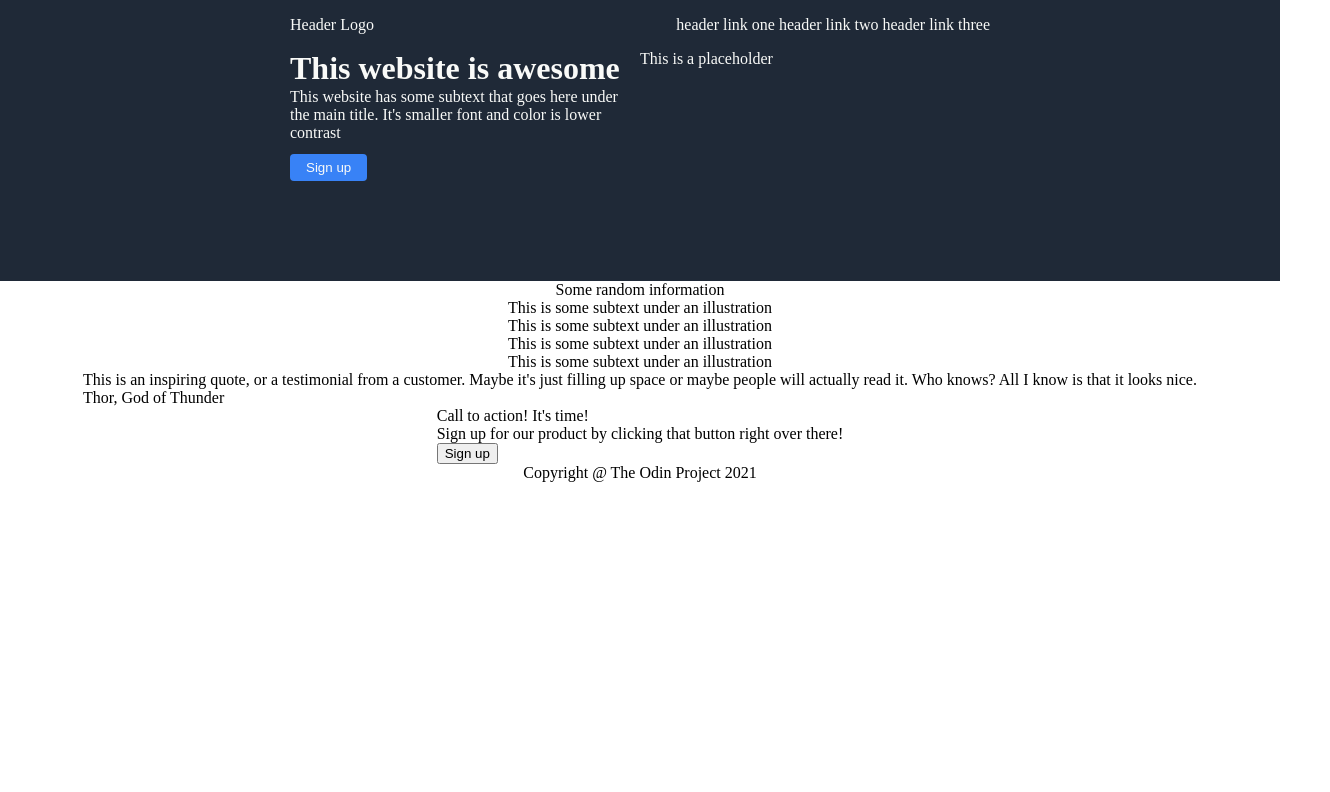
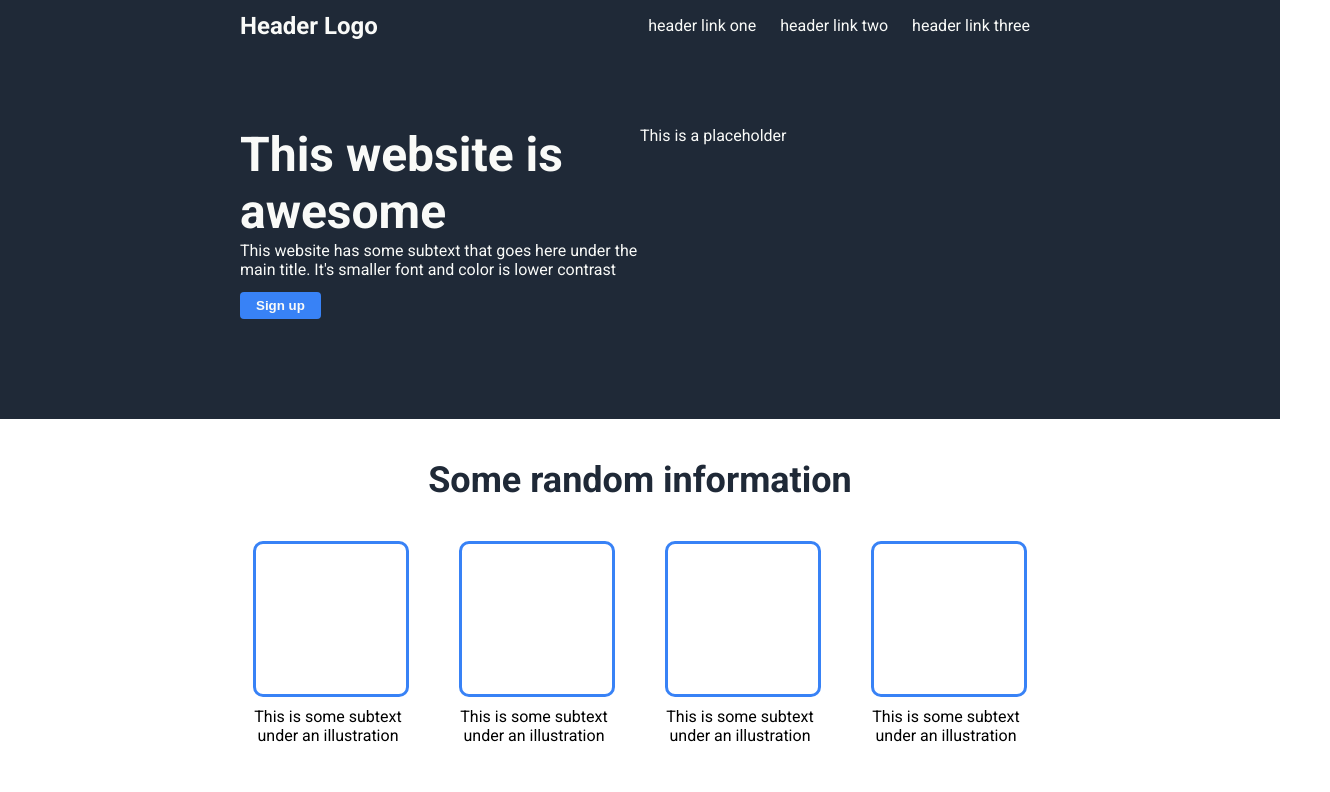
Before and after one commit to chris-kepley/LandingPage, a plain HTML site: page index.html in a window 1280 px wide. Shown: the top 792 px of the page, 1330 px wide, since content can reach past the window. Drawn offline with Linux system fonts and the light colour scheme.

Commit message:
Finish page without polish

```diff
--- a/index.html
+++ b/index.html
@@ -67,17 +67,22 @@
       </div>
 
       <div class="lower-middle">
-        <div class="quote">This is an inspiring quote, or a testimonial from a customer. Maybe it's just filling up space or maybe people will actually read it. Who knows? All I know is that it looks nice.</div>
-        <div class="author">Thor, God of Thunder</div>
+
+          <div class="lower-background">
+          <div class="quote">This is an inspiring quote, or a testimonial from a customer. Maybe it's just filling up space or maybe people will actually read it. Who knows? All I know is that it looks nice.</div>
+          <div class="author">Thor, God of Thunder</div>
+
+          </div>
       </div>
+
 
       <div class="lower">
         <div class="lowerbutton">
           <div class="bigbutton">
             <div class="bigbuttonheader">Call to action! It's time!</div>
             <div class="bigbuttonsubtext">Sign up for our product by clicking that button right over there!</div>
+          </div>
             <button class="signup2">Sign up</button>
-          </div>
         </div>
 
       </div>
--- a/stylesheet.css
+++ b/stylesheet.css
@@ -3,6 +3,8 @@ body {
   flex-direction: column;
   align-items: center;
   margin: 0;
+  font-family: 'Roboto';
+
 }
 
 .top-section {
@@ -13,14 +15,37 @@ body {
   padding-bottom: 100px;
 }
 
+.footer{
+  background-color: #1F2937;
+  width: 100%;
+  height: 50%;
+  color: #F9FAF8;
+  padding: 50px 50px;
+
+  display: flex;
+
+  justify-content: center;
+}
+
+h1 {
+  font-size: 48px;
+  color: #F9FAF8;
+}
+
+.logo, .bigbuttonheader {
+  font-size: 24px;
+  font-weight: bold;
+}
+
 .background {
-  width: 700px;
+  width: 800px;
   margin: 0 auto;
 }
 .headernav  {
   display: flex;
   align-items: center;
   justify-content: space-between;
+  padding-bottom: 75px;
 }
 
 .info-top {
@@ -30,18 +55,101 @@ body {
 .top-left, .headernav,.top-right {
   flex: 1;
 }
-
-li {
-  list-style-type: none;
-  display: inline;
-}
-
-a {
-  text-decoration: none;
-  color:#F9FAF8;
+.lower-middle {
+  height: 50%;
+  width: 100%;
+  background-color: #e5e7eb
 
 }
 
+.quote {
+  font-size: 36px;
+  font-style: italic;
+  font-weight: 200;
+  padding-right: 100px;
+  padding-left: 100px;
+  padding-top: 100px;
+  color: #1F2937;
+}
+
+.author {
+  text-align: center;
+  padding-left: 600px;
+  padding-bottom: 100px;
+  font-weight: bolder;
+}
+
+
+.lower-background {
+  width: 1000px;
+  margin: 0 auto;
+}
+
+
+
+.middle-upper-container {
+  display: flex;
+  padding-bottom: 50px;
+  justify-content: center;
+  gap: 50px;
+}
+.subtext {
+  width: 150px;
+  text-align: center;
+  padding-top: 10px;
+
+}
+.box {
+  border-style: solid;
+  border-color: #3882F6;
+  width: 150px;
+  height: 150px;
+  border-radius: 10px;
+}
+
+.lowerbutton {
+  display: flex;
+  gap: 100px;
+
+}
+.lower {
+  display: flex;
+  border-style: none;
+  width: 900px;
+  height: 120px;
+  background-color: #3882F6;
+  justify-content: center;
+  align-items: center;
+  color: #F9FAF8;
+  border-radius: 10px;
+  margin-top: 75px;
+  margin-bottom: 75px;
+
+}
+
+.signup2 {
+  background-color: #3882F6;
+  border-style: solid;
+  border-color: #e5e7eb;
+  color: #F9FAF8;
+  padding: 6px 16px;
+  border-radius: 4px;
+
+  max-width: 110px;
+  max-height: 30px;
+
+  font-weight: bold;
+
+}
+
+
+
+.randomInfo {
+  color: #1F2937;
+  font-size: 36px;
+  font-weight: bolder;
+  padding: 40px;
+}
 
 .signup {
   background-color: #3882F6;
@@ -51,6 +159,7 @@ a {
   border-radius: 4px;
   margin-top: -10px;
   max-width: 100px;
+  font-weight: bold;
 
 }
 
@@ -58,3 +167,15 @@ h1 {
   margin: 0;
   margin-bottom: -15px;
 }
+
+li {
+  list-style-type: none;
+  display: inline;
+  padding: 10px;
+}
+
+a {
+  text-decoration: none;
+  color:#F9FAF8;
+
+}
```
